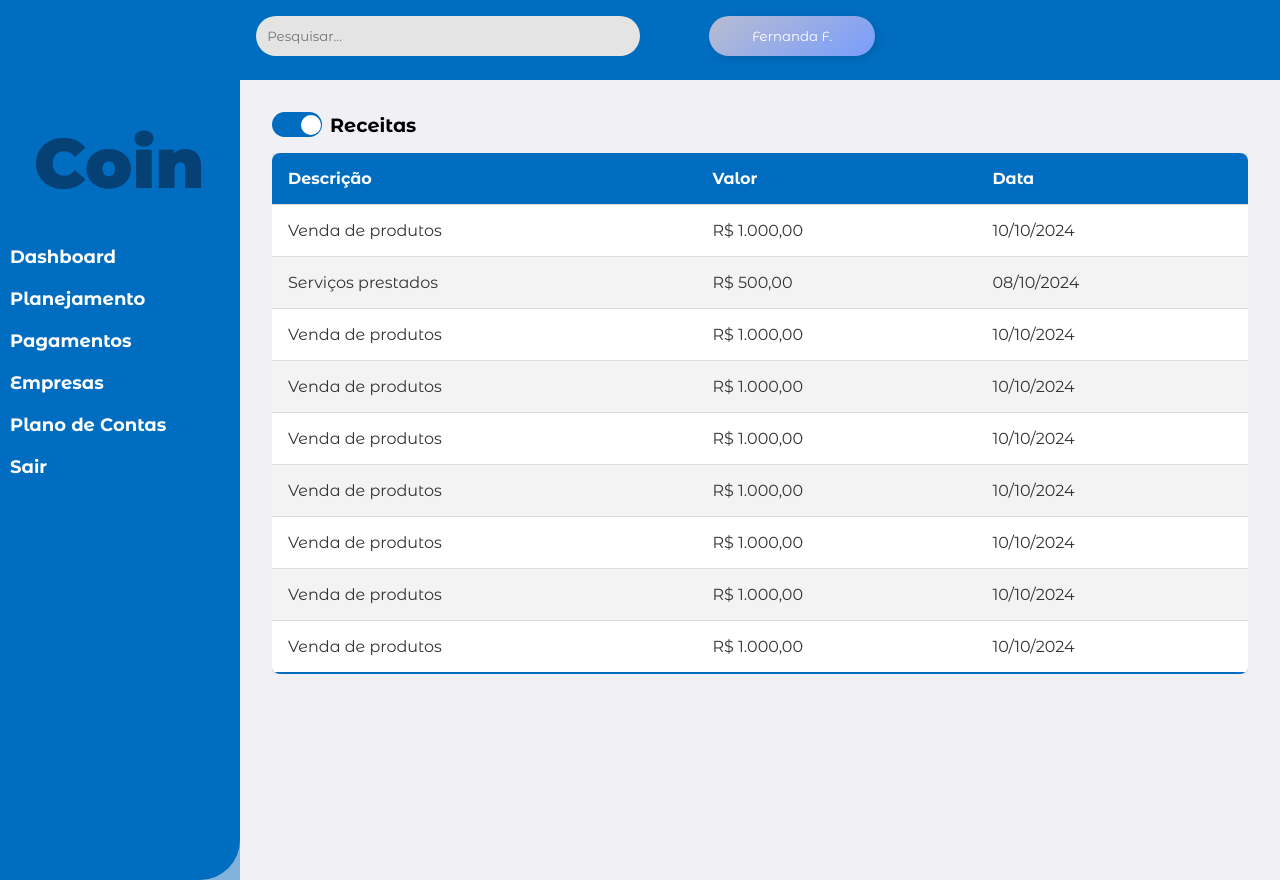
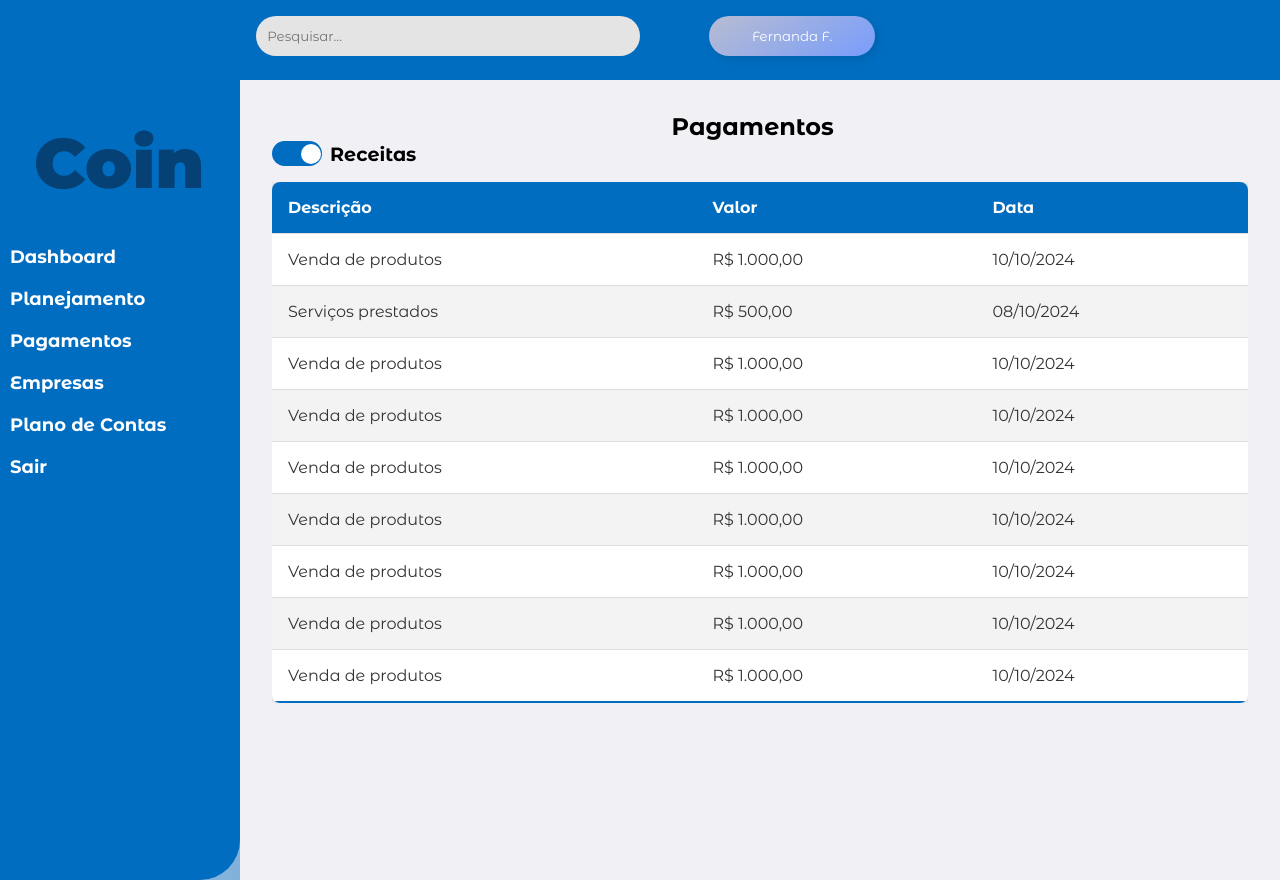
Before and after one commit to TN-Junior/Coin-PA, a React (Vite) app: page /pagamentos in a window 1280 px wide. Built offline with nearby package versions, Linux system fonts and the light colour scheme.

Commit message:
Pequenas modificações gerais no código e organização da tela de Pagamentos.

```diff
--- a/src/components/Empresa/Empresa.css
+++ b/src/components/Empresa/Empresa.css
@@ -1,7 +1,6 @@
 
 .ContainerEmpresa{
-
-    display: flex;
+  display: flex;
   box-sizing: border-box;
 }
 
--- a/src/components/Empresa/Table.css
+++ b/src/components/Empresa/Table.css
@@ -15,7 +15,7 @@
 
   .empresa-header h2 {
     margin-left: 1.8rem;
-      color: rgb(10, 9, 9);
+    color: rgb(10, 9, 9);
     font-weight: 700;
   }
   .empresa-header > button{
--- a/src/components/Pagamentos/Pagamento.css
+++ b/src/components/Pagamentos/Pagamento.css
@@ -9,6 +9,13 @@
 .segundoContainer {
   display: flex;
   flex: 1;
+}
+
+.Pagamento {
+  margin: 0vw 3.39vw;
+  display: flex;
+  justify-content: center;
+  margin-left: 1.8rem;
 }
 
 .content {
--- a/src/components/Pagamentos/Pagamento.jsx
+++ b/src/components/Pagamentos/Pagamento.jsx
@@ -17,8 +17,12 @@ const Pagamentos = () => {
         <div className='segundoContainer'>
           <Sidebar />
 
+
           <div className='content'>
             {/* Switch visual em forma de botão */}
+            <div className= 'Pagamento'>
+            <h2>Pagamentos</h2>
+            </div>
             <div className='toggle-container'>
               <label className="switch">
                 <input
@@ -30,7 +34,6 @@ const Pagamentos = () => {
               </label>
               <span>{isReceitas ? 'Receitas' : 'Despesas'}</span>
             </div>
-
             {/* Renderiza a tabela com base no estado */}
             <div className='table-container'>
               {isReceitas ? (
--- a/src/components/Planejamento/Table.css
+++ b/src/components/Planejamento/Table.css
@@ -17,7 +17,7 @@
 
 .empresa-header h2 {
   margin-left: 2rem;
-    color: #006ac0;
+  color: #006ac0;
   font-weight: 900;
   font-size: 1.8rem;
 }
--- a/src/components/PlanoDeContas/planoContas.jsx
+++ b/src/components/PlanoDeContas/planoContas.jsx
@@ -103,7 +103,7 @@ const AccountPlan = () => {
                             <table>
                                 <thead>
                                     <tr>
-                                        <th>Conta</th>
+                                        <th>Descrição</th>
                                         <th>Status</th>
                                         <th>Categoria</th>
                                         <th>Valor</th>
```
